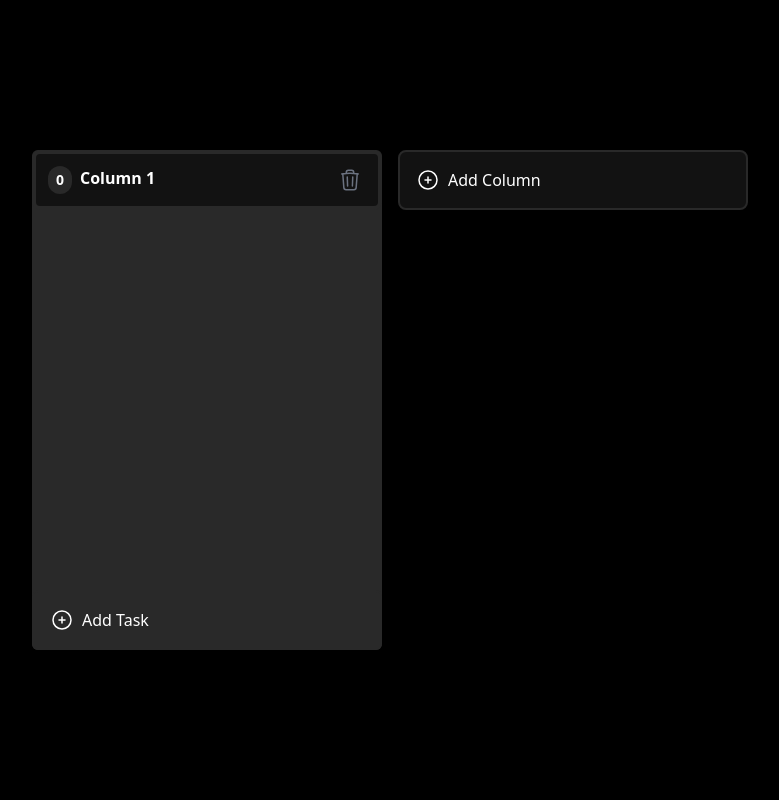
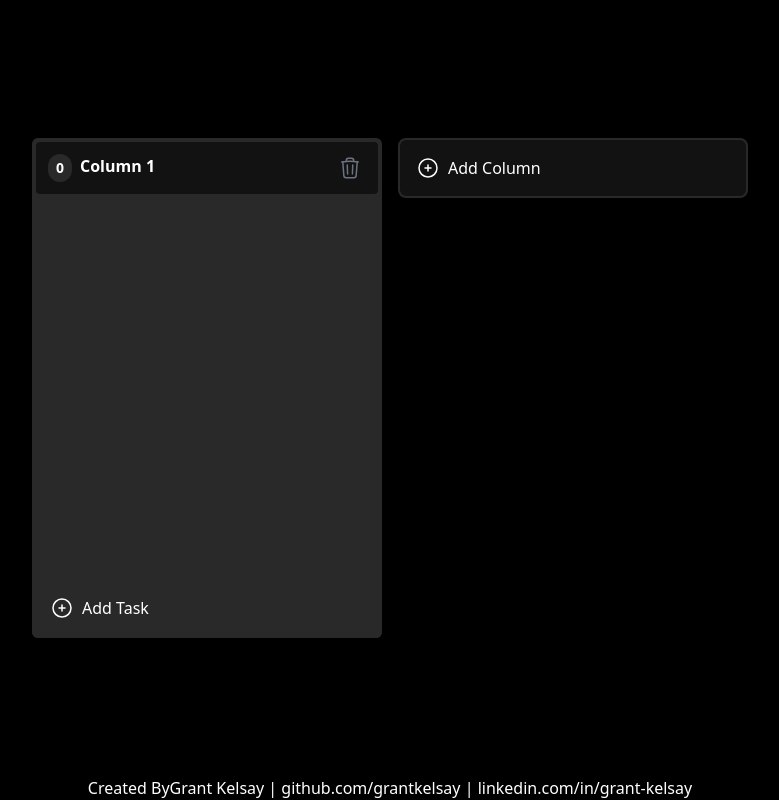
Before and after one commit to grantkelsay/Minimal-ToDo-App, a React (Vite) app: page / in a window 1280 px wide. Both pictures are taken after a click on the button "Add Column". Shown: the whole page, without its empty margins (250-1029 px from the left). Built offline with nearby package versions, Linux system fonts and the light colour scheme.

Commit message:
Update KanbanBoard.tsx

```diff
--- a/src/components/KanbanBoard.tsx
+++ b/src/components/KanbanBoard.tsx
@@ -241,6 +241,10 @@ function KanbanBoard() {
                 </DragOverlay>, document.body)}
 
             </DndContext>
+            <div className="flex items-center text-center">
+                <p>Created By</p>
+                <p>Grant Kelsay | github.com/grantkelsay | linkedin.com/in/grant-kelsay </p>
+            </div>
         </div>
     );
 
```
